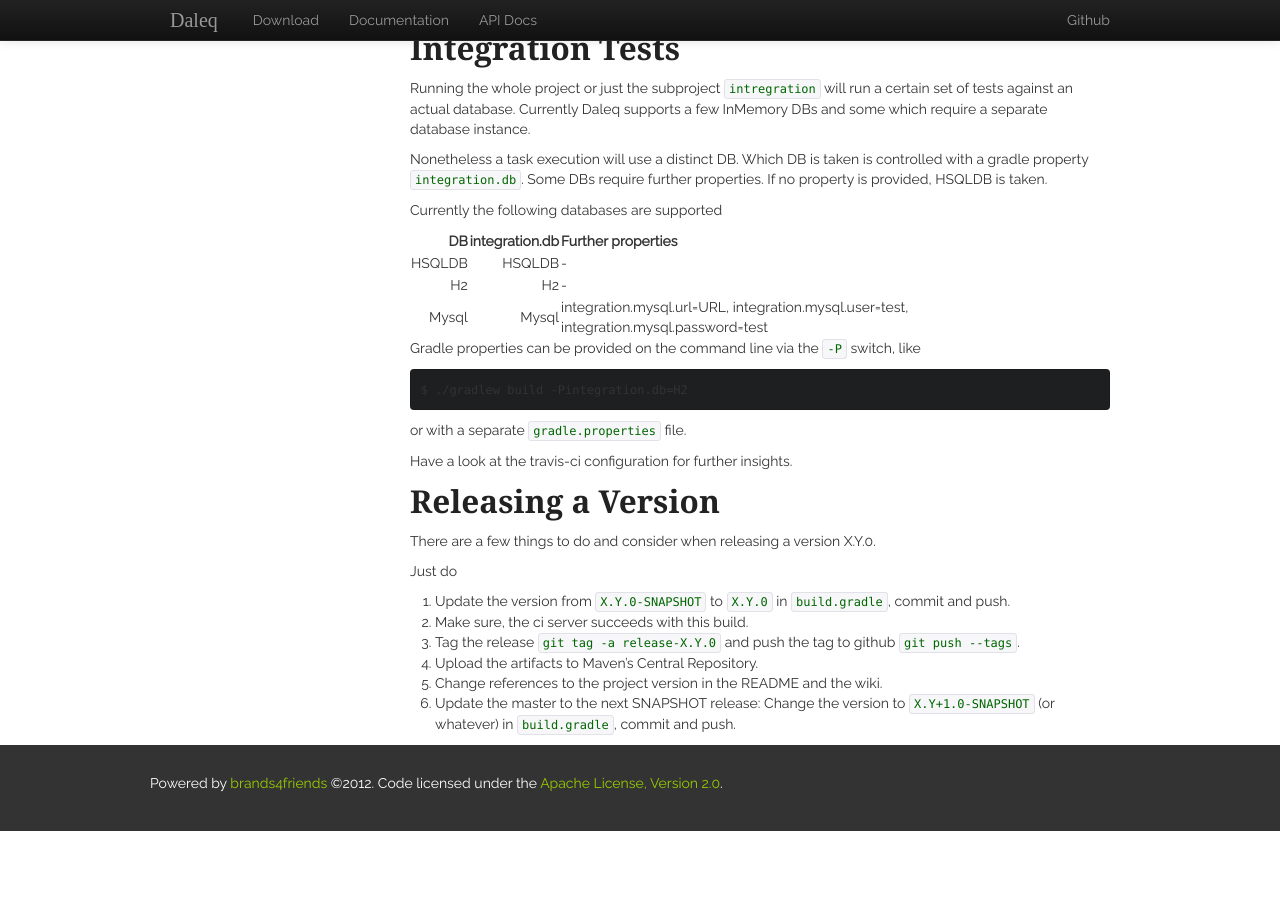
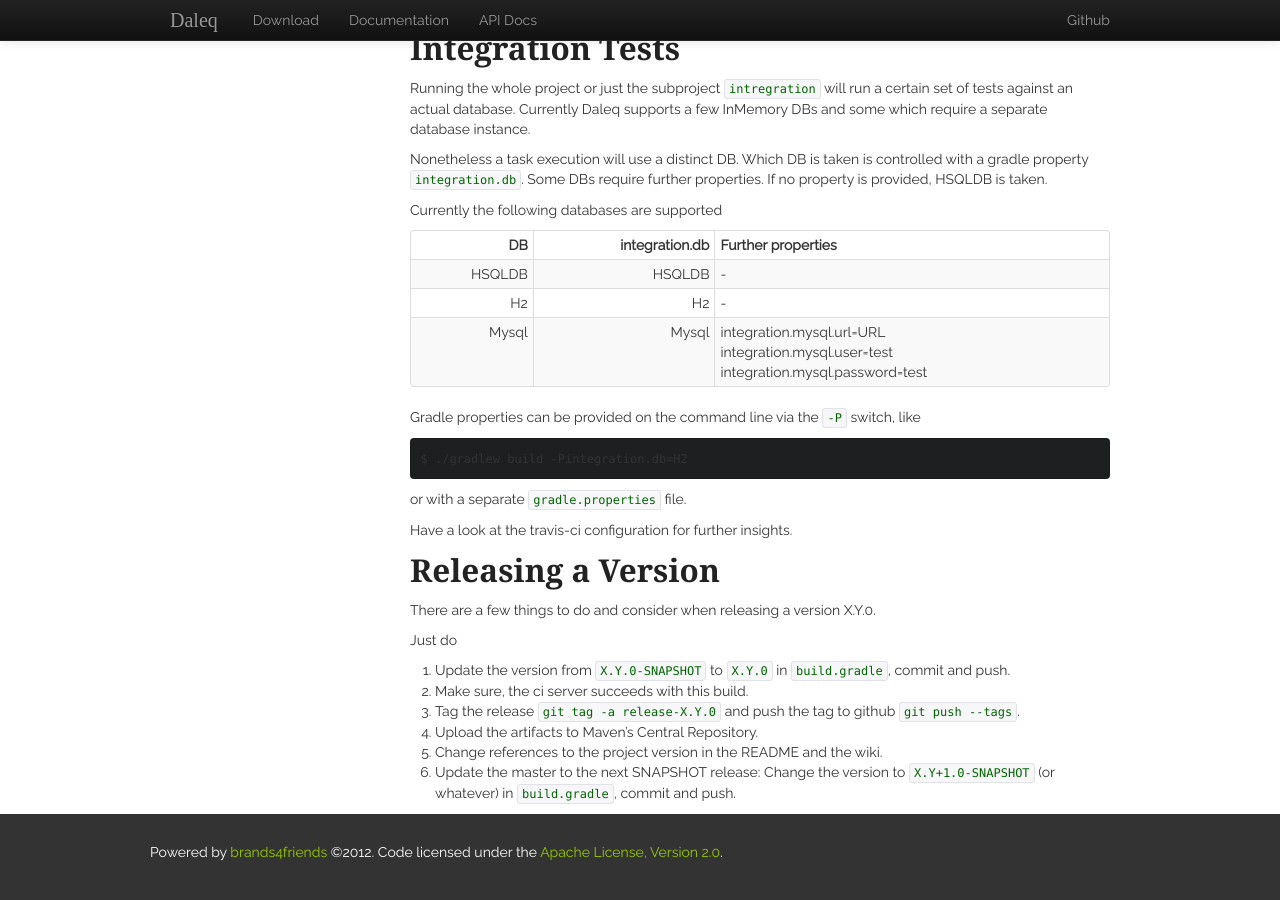
Before and after one commit to lgirndt/daleq.site, a Jekyll site: the page built from docs/Development.md, in a window 1280 px wide and 900 px high, scrolled down 666 px. Built offline with Jekyll 4.4.1, drawn with Linux system fonts in a browser that asks for light colours; some web fonts are replaced; Markdown is read by kramdown in place of the engine named in the settings; before the commit the page ends 1497 px from its top, so only the background shows below that.

Commit message:
Fixed table rendering on the Development page.

````diff
--- a/docs/Development.md
+++ b/docs/Development.md
@@ -40,7 +40,8 @@
 |---:|----------------:|:-------------------|
 | HSQLDB | HSQLDB | - |
 | H2 | H2 | - |
-| Mysql | Mysql | integration.mysql.url=URL, integration.mysql.user=test, integration.mysql.password=test |
+| Mysql | Mysql | integration.mysql.url=URL <br>integration.mysql.user=test <br>integration.mysql.password=test |
+{: .table .table-bordered .table-condensed .table-striped }
 
 Gradle properties can be provided on the command line via the ```-P``` switch, like
 
````
